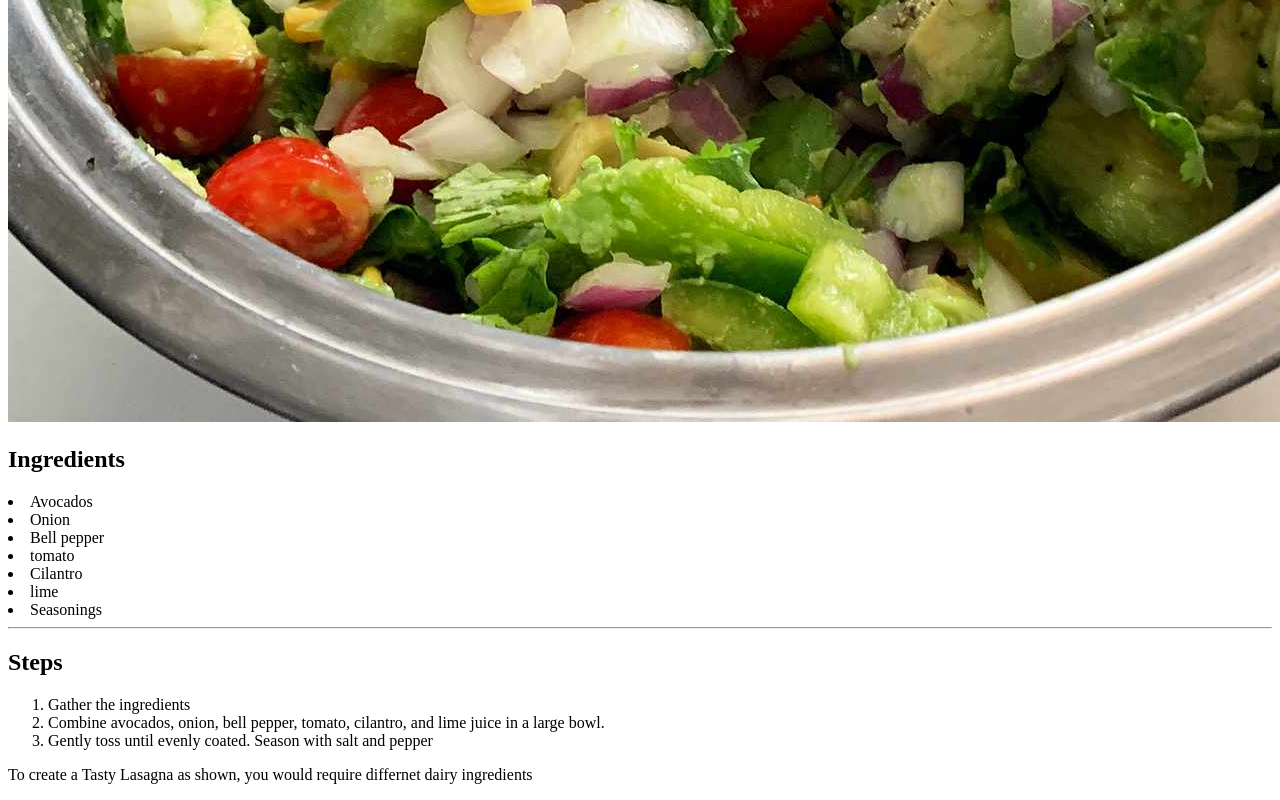
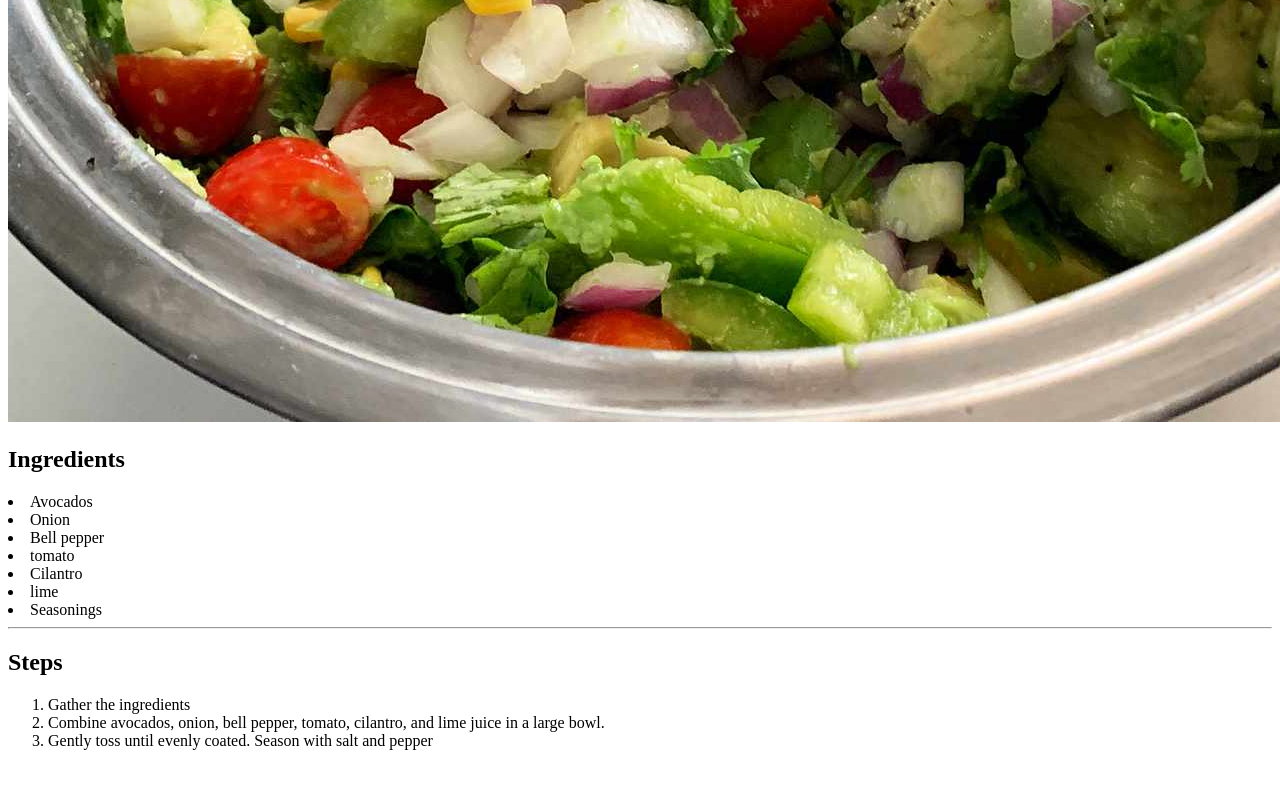
Before and after one commit to Hassanjamalii/odin-recipes, a plain HTML site: page recipes/salad.html in a window 1280 px wide. Shown: the part 817-1617 px from the top of the page. After the commit the page ends 1583 px from the top, so only its background shows below. Drawn offline with Linux system fonts and the light colour scheme.

Commit message:
Fixed salad page description

```diff
--- a/recipes/salad.html
+++ b/recipes/salad.html
@@ -26,8 +26,6 @@
             <li>Gently toss until evenly coated. Season with salt and pepper</li>
         </ol>
     </uo>
-    <p>To create a Tasty Lasagna as shown, you would require differnet dairy ingredients</p>
-
     <a href="../index.html"></a>
 </body>
 </html>
```
